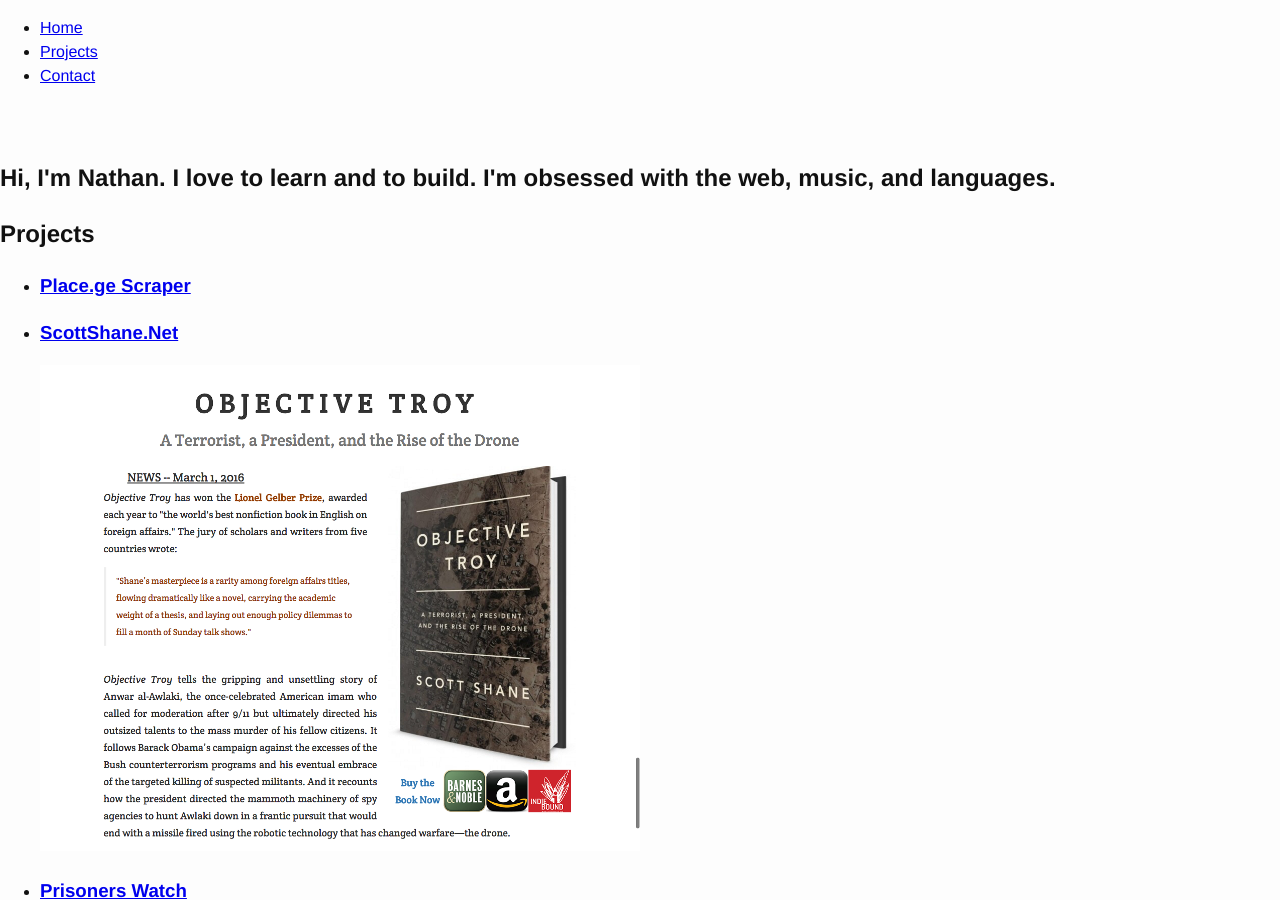
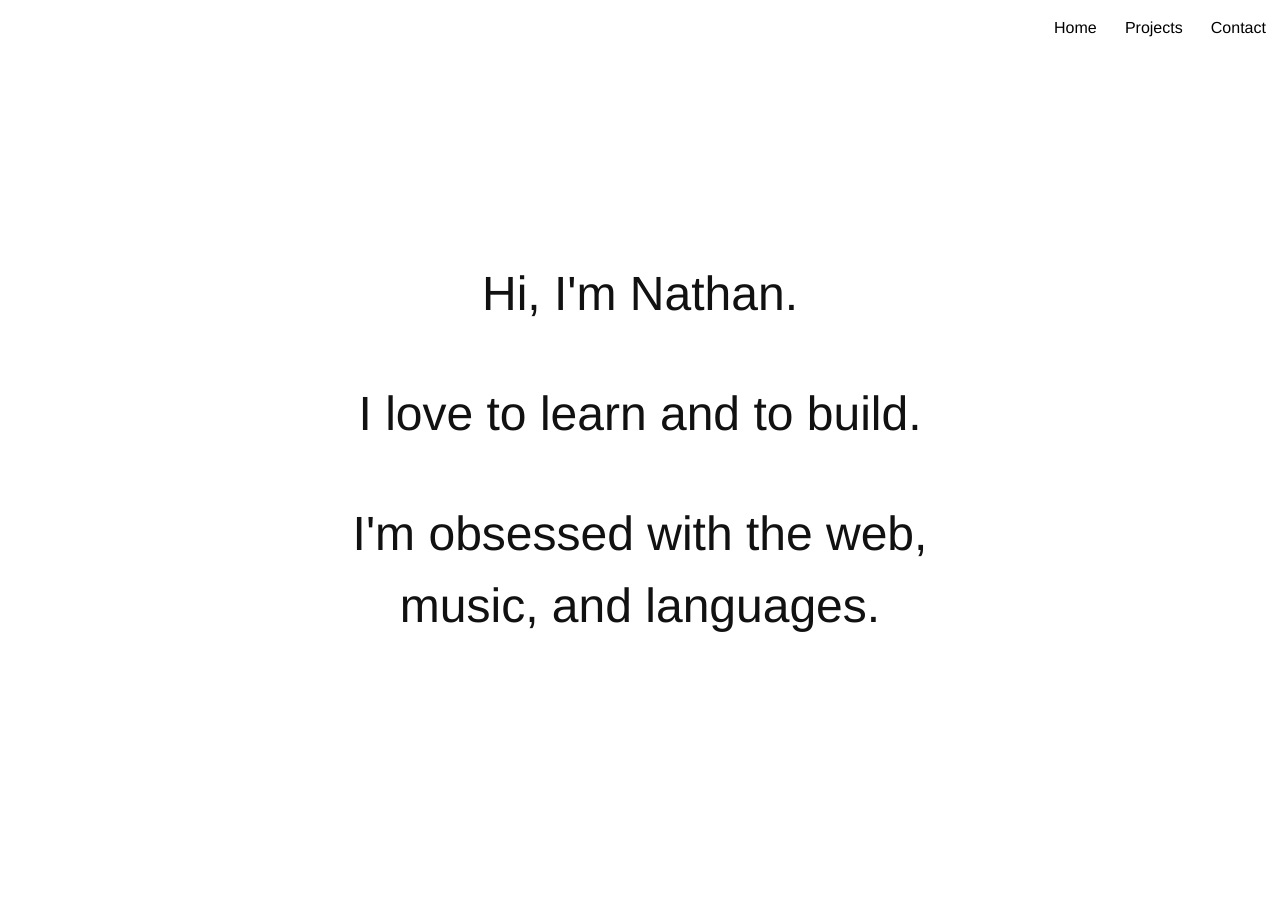
Before and after one commit to nwshane/nwshane.github.io, a Jekyll site: the page built from index.html, in a window 1280 px wide and 900 px high. Built offline with Jekyll 4.4.1, drawn with Linux system fonts in a browser that asks for light colours.

Commit message:
Many and various style improvements.

```diff
--- /dev/null
+++ b/_includes/header.html
@@ -0,0 +1,29 @@
+<header class='header'>
+
+  <nav class='header-nav'>
+
+    <ul class='header-nav-list'>
+
+      <li class='header-nav-list-item'>
+        <a href='{{ "#home" | prepend: site.baseurl }}' class='header-nav-list-item-link'>
+          Home
+        </a>
+      </li>
+
+      <li class='header-nav-list-item'>
+        <a href='{{ "#projects" | prepend: site.baseurl }}' class='header-nav-list-item-link'>
+          Projects
+        </a>
+      </li>
+
+      <li class='header-nav-list-item'>
+        <a href='{{ "#contact" | prepend: site.baseurl }}' class='header-nav-list-item-link'>
+          Contact
+        </a>
+      </li>
+
+    </ul>
+
+  </nav>
+
+</header>
--- a/_includes/top_nav.html
+++ /dev/null
@@ -1,23 +0,0 @@
-<nav class='top-nav'>
-  <ul>
-
-    <li>
-      <a href='{{ "#home" | prepend: site.baseurl }}'>
-        Home
-      </a>
-    </li>
-
-    <li>
-      <a href='{{ "#projects" | prepend: site.baseurl }}'>
-        Projects
-      </a>
-    </li>
-
-    <li>
-      <a href='{{ "#contact" | prepend: site.baseurl }}'>
-        Contact
-      </a>
-    </li>
-
-  </ul>
-</nav>
--- a/_layouts/default.html
+++ b/_layouts/default.html
@@ -8,7 +8,7 @@
 
     <div class='wrapper'>
       <div class='wrapper-fixed-top'>
-        {% include top_nav.html %}
+        {% include header.html %}
       </div>
 
       <main class='wrapper-bumped-down'>
--- a/_sass/_base.scss
+++ /dev/null
@@ -1,12 +0,0 @@
-/**
- * Basic styling
- */
-body {
-    font-family: $base-font-family;
-    font-size: $base-font-size;
-    line-height: $base-line-height;
-    font-weight: 300;
-    color: $text-color;
-    background-color: $background-color;
-    -webkit-text-size-adjust: 100%;
-}
--- a/_sass/_variables.scss
+++ b/_sass/_variables.scss
@@ -3,5 +3,7 @@ $base-font-size:   16px;
 $base-line-height: 1.5;
 
 $text-color:       #111;
-$background-color: #fdfdfd;
+$background-color: #FFFFFF;
 $brand-color:      #2a7ae2;
+
+$header-height: 5rem;
--- /dev/null
+++ b/_sass/components/_header.scss
@@ -0,0 +1,28 @@
+.header {
+  background-color: white;
+  z-index: 99;
+}
+
+  .header-nav {
+  }
+
+    .header-nav-list {
+      display: flex;
+      flex-direction: row;
+      justify-content: space-around;
+      width: 15rem;
+      float: right;
+    }
+
+      .header-nav-list-item {
+        list-style-type: none;
+      }
+
+        .header-nav-list-item-link {
+          color: black;
+          text-decoration: none;
+        }
+
+        .header-nav-list-item-link:hover {
+          color: purple;
+        }
--- /dev/null
+++ b/_sass/components/_intro.scss
@@ -0,0 +1,17 @@
+.intro {
+  height: 100vh;
+  margin-top: -1*$header-height;
+  display: flex;
+  box-sizing: border-box;
+  padding: 0 10%;
+}
+
+  .intro-text {
+    margin: auto;
+    max-width: 40rem;
+  }
+
+    .intro-text-line {
+      text-align: center;
+      font-size: 3rem;
+    }
--- a/_sass/components/_top_nav.scss
+++ /dev/null
@@ -1,6 +0,0 @@
-.top-nav {
-}
-
-  .top-nav-list {
-    display: flex;
-  }
--- a/_sass/components/_wrapper.scss
+++ b/_sass/components/_wrapper.scss
@@ -1,8 +1,23 @@
+.wrapper {
+    font-family: $base-font-family;
+    font-size: $base-font-size;
+    line-height: $base-line-height;
+    font-weight: 300;
+    color: $text-color;
+    background-color: $background-color;
+    -webkit-text-size-adjust: 100%;
+}
+
   .wrapper-fixed-top {
     position: fixed;
     top: 0;
+    height: $header-height;
+    width: 100%;
+    z-index: 10;
+    background: inherit;
   }
 
   .wrapper-bumped-down {
-    margin-top: 10em;
+    padding-top: $header-height;
+    z-index: 5;
   }
--- a/css/main.scss
+++ b/css/main.scss
@@ -6,9 +6,9 @@
 @import
         'normalize',
         'variables',
-        'base',
         'utilities',
+        'components/header',
+        'components/intro',
         'components/project',
-        'components/top_nav',
         'components/wrapper'
 ;
--- a/index.html
+++ b/index.html
@@ -6,15 +6,25 @@ layout: default
   {{ site.title }}
 </h1>
 
-<section id='home'>
+<section class='intro' id='home'>
 
   <h2 class='u-hide-visually'>
-    Home
+    Introduction
   </h2>
 
-  <h2>
-    Hi, I'm Nathan. I love to learn and to build. I'm obsessed with the web, music, and languages.
-  </h2>
+  <div class='intro-text'>
+    <p class='intro-text-line'>
+      Hi, I'm Nathan.
+    </p>
+
+    <p class='intro-text-line'>
+      I love to learn and to build.
+    </p>
+
+    <p class='intro-text-line'>
+      I'm obsessed with the web, music, and languages.
+    </p>
+  </div>
 
 </section>
 
```
